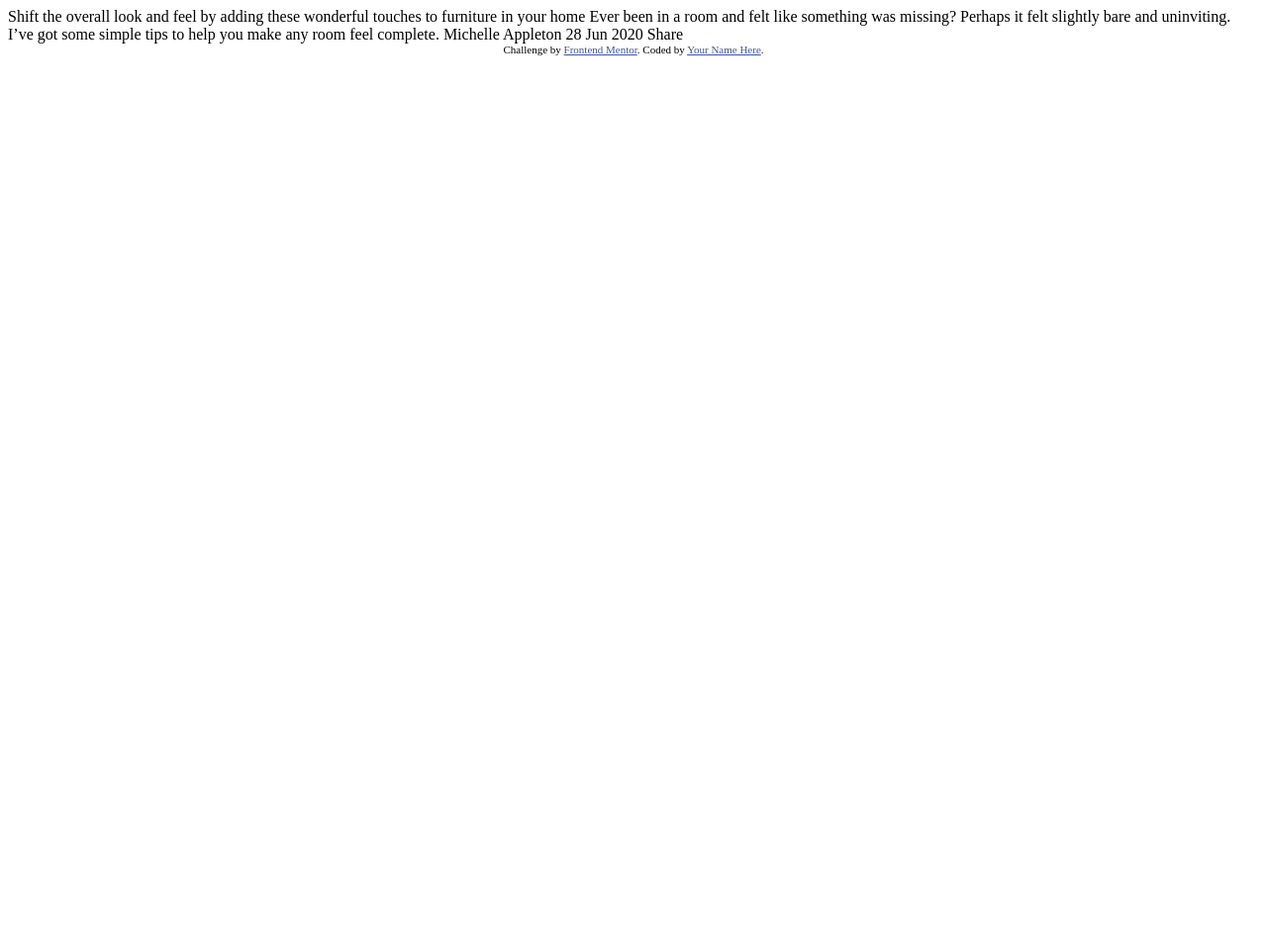
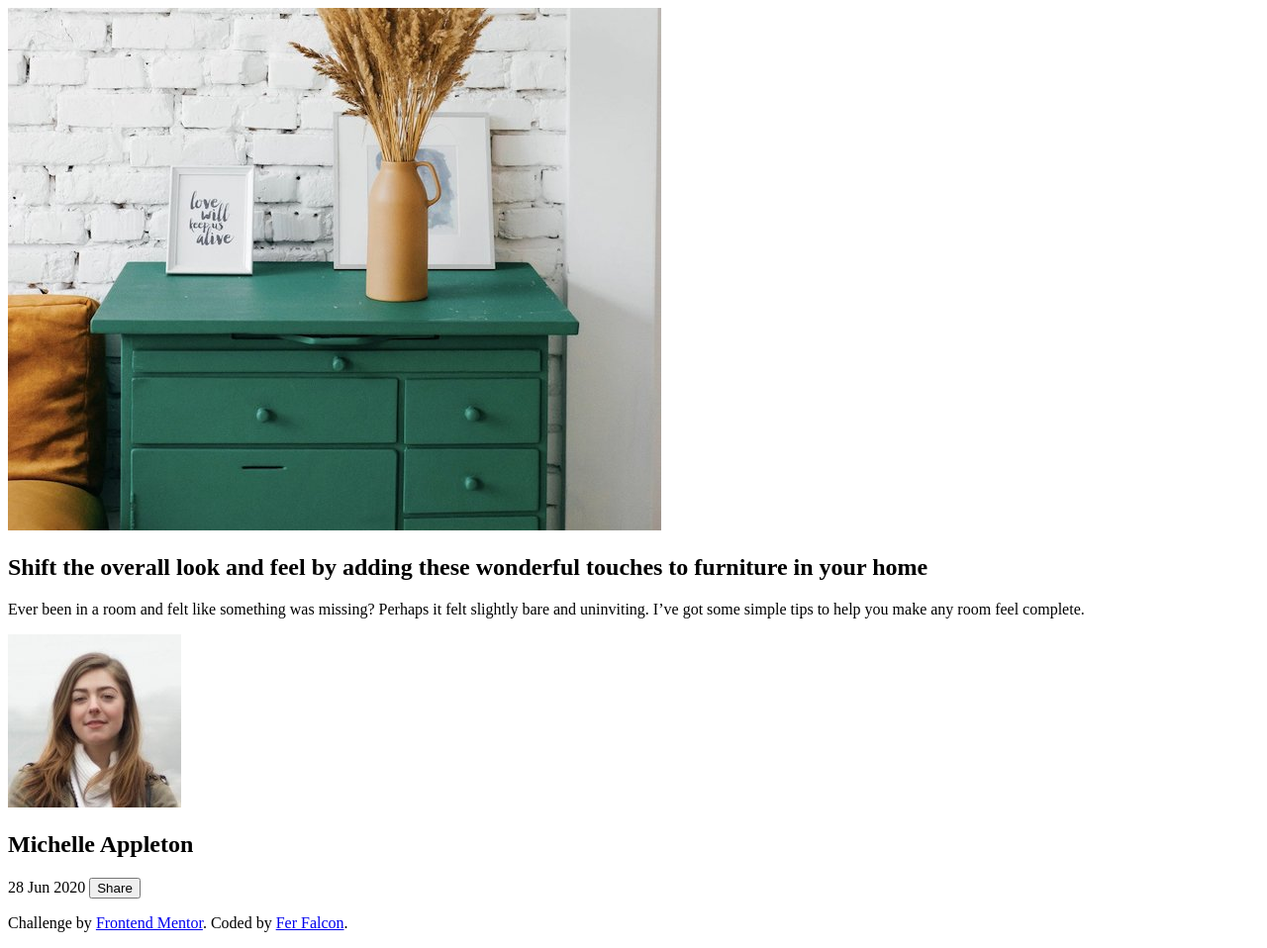
Before and after one commit to ferfalcon/article-preview-component, a website: page index.html in a window 1280 px wide. Shown: the whole page at 99% size. Before the commit the page ends 800 px from the top, so only its background shows below. Drawn offline with Linux system fonts and the light colour scheme.

Commit message:
Initial markup

```diff
--- a/index.html
+++ b/index.html
@@ -2,35 +2,28 @@
 <html lang="en">
 <head>
   <meta charset="UTF-8">
-  <meta name="viewport" content="width=device-width, initial-scale=1.0"> <!-- displays site properly based on user's device -->
-
-  <link rel="icon" type="image/png" sizes="32x32" href="./images/favicon-32x32.png">
-
-  <title>Frontend Mentor | Article preview component</title>
-
-  <!-- Feel free to remove these styles or customise in your own stylesheet 👍 -->
-  <style>
-    .attribution { font-size: 11px; text-align: center; }
-    .attribution a { color: hsl(228, 45%, 44%); }
-  </style>
+  <title>Article preview component</title>
+  <meta name="viewport" content="width=device-width, initial-scale=1.0">
+  <link rel="icon" type="image/png" sizes="32x32" href="/images/favicon-32x32.png">
 </head>
 <body>
-
-  Shift the overall look and feel by adding these wonderful
-  touches to furniture in your home
-
-  Ever been in a room and felt like something was missing? Perhaps
-  it felt slightly bare and uninviting. I’ve got some simple tips
-  to help you make any room feel complete.
-
-  Michelle Appleton
-  28 Jun 2020
-
-  Share
-
-  <div class="attribution">
-    Challenge by <a href="https://www.frontendmentor.io?ref=challenge" target="_blank">Frontend Mentor</a>.
-    Coded by <a href="#">Your Name Here</a>.
-  </div>
+    <main>
+        <article>
+            <picture>
+                <img src="/images/drawers.jpg" alt="Green dresser with framed art and a vase of dried flowers against a white brick wall" />
+            </picture>
+            <h1>Shift the overall look and feel by adding these wonderful touches to furniture in your home</h1>
+            <p>Ever been in a room and felt like something was missing? Perhaps it felt slightly bare and uninviting. I’ve got some simple tips to help you make any room feel complete.</p>
+            <footer>
+                <img src="/images/avatar-michelle.jpg" width="175" height="175" alt="Portrait of Michelle Appleton">
+                <h2>Michelle Appleton</h2>
+                <time datetime="2020-06-28">28 Jun 2020</time>
+                <button type="button" aria-label="Share this article">Share</button>
+            </footer>
+        </article>
+    </main>
+    <footer class="visually-hidden">
+      <p>Challenge by <a href="https://www.frontendmentor.io?ref=challenge" target="_blank">Frontend Mentor</a>. Coded by <a href="https://www.ferfalcon.com/" target="_blank">Fer Falcon</a>.</p>
+    </footer>
 </body>
 </html>
```
